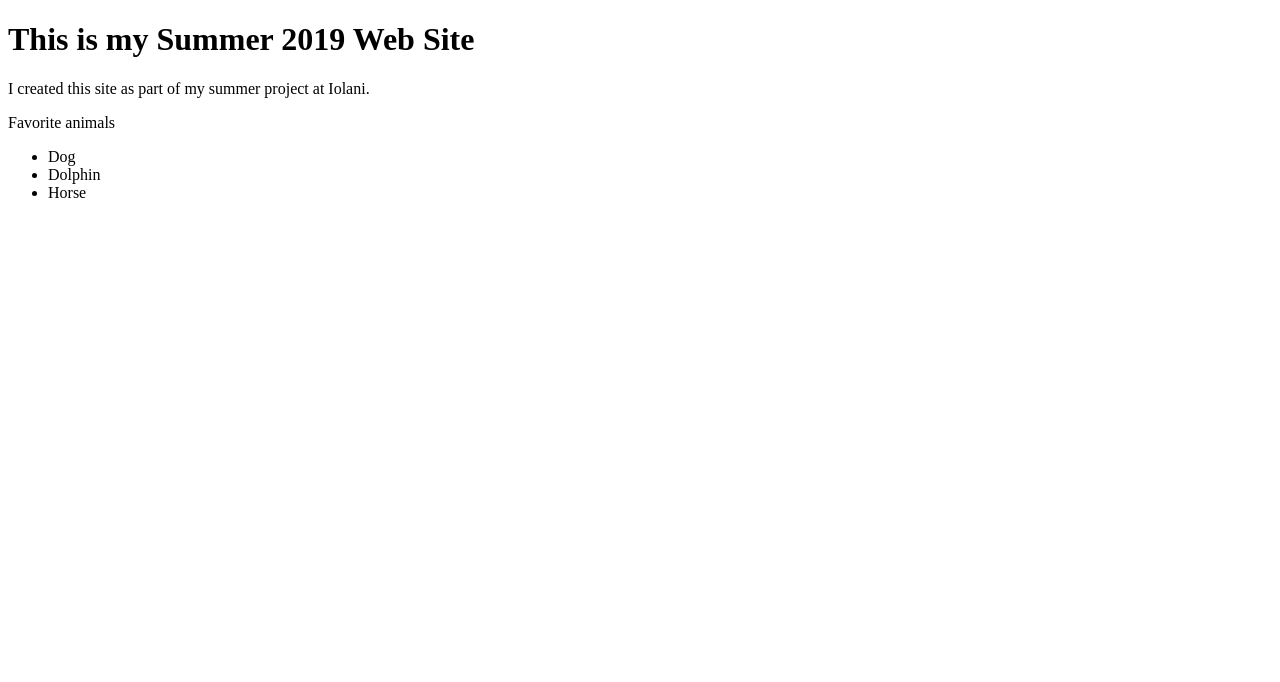
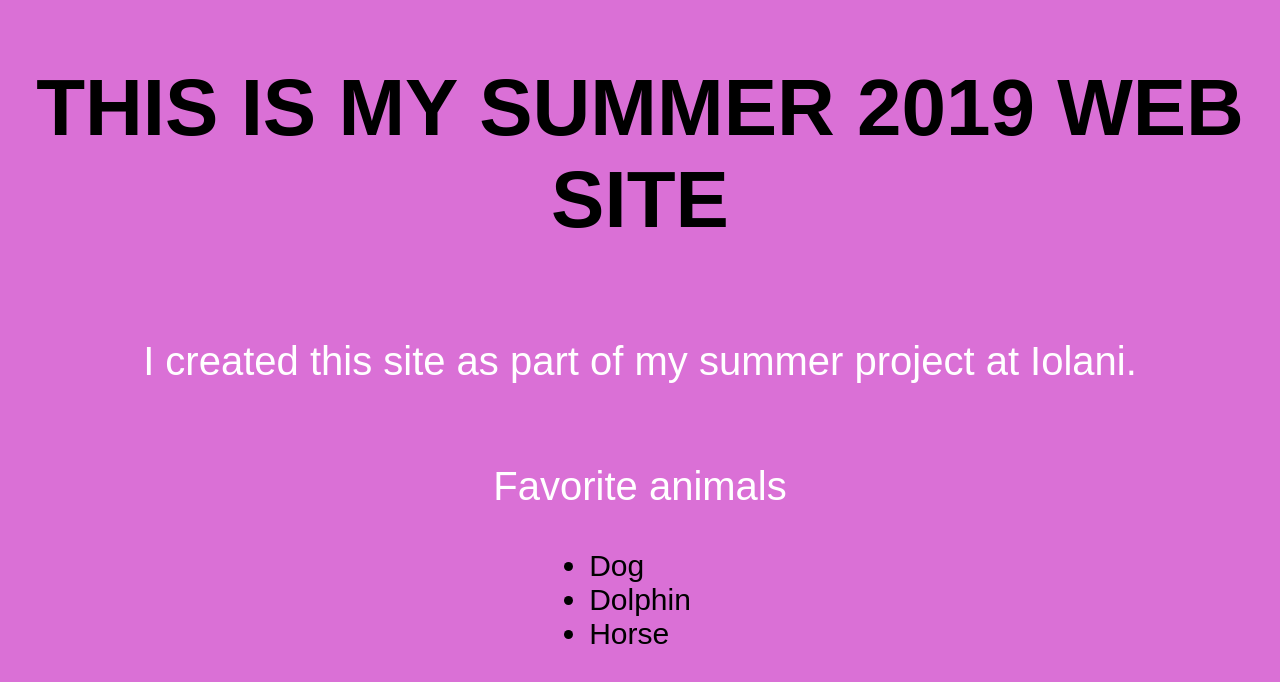
Before and after one commit to iwebstudent03/iwebstudent03.github.io, a plain HTML site: page index.html in a window 1280 px wide. Drawn offline with Linux system fonts and the light colour scheme.

Commit message:
added css

```diff
--- /dev/null
+++ b/css/style.css
@@ -0,0 +1,27 @@
+body{
+    background: orchid;
+    font-family: sans-serif;
+    display: grid;
+    align-content: center;
+    text-align: center;
+}
+h1{
+    font-size: 80px;
+    text-transform: uppercase;
+
+}
+
+p{
+    color: white;
+    font-size: 40px;
+}
+
+ul{
+    max-width: 600px;
+    margin: 0 auto;
+    padding: 0;
+    font-size: 30px;
+}
+li {
+    text-align: left;
+}
--- a/index.html
+++ b/index.html
@@ -1,13 +1,14 @@
 <!DOCTYPE html>
 <html lang="en">
 
-</html>
+
 
 <head>
     <meta charset="utf-8" />
     <title>Summer Site 2019</title>
     <meta name="description" content="This is my Summer 2019 website" />
     <meta name="viewport" content="width=device-width, initial-scale=1" />
+    <link href="css/style.css" rel="stylesheet" type="text/css" />
 
 </head>
 
```
